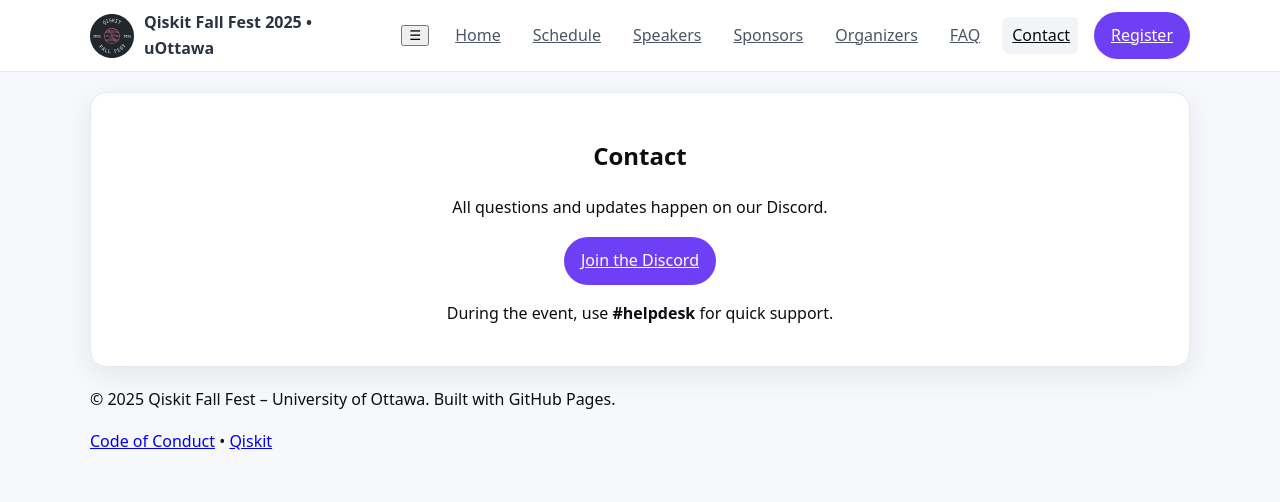
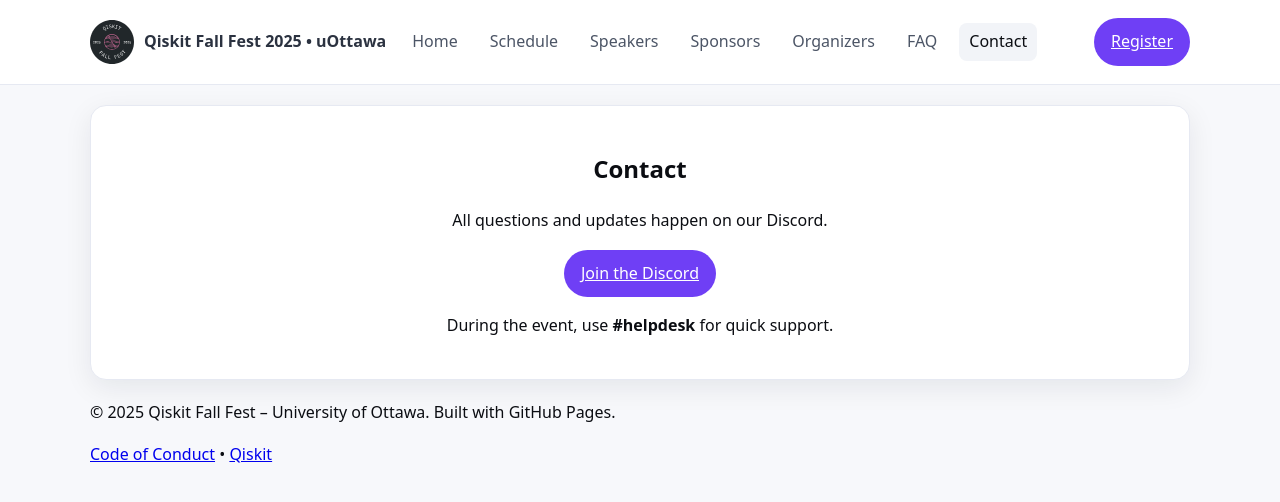
Before and after one commit to utkarshh-singh/fall-fest-2025-website, a Jekyll site: the page built from contact.md, in a window 1280 px wide. Shown: the top 502 px of the page. Built offline with Jekyll 4.4.1, drawn with Linux system fonts in a browser that asks for light colours.

Commit message:
Update style.css

```diff
--- a/assets/style.css
+++ b/assets/style.css
@@ -119,3 +119,42 @@
 
 /* Mobile tweaks */
 @media (max-width:640px){ .hero h1{font-size:36px} }
+
+/* --- Header / Nav polish --- */
+.site-header{
+  position:sticky; top:0; z-index:10;
+  background:rgba(255,255,255,.92);
+  backdrop-filter:saturate(140%) blur(8px);
+  border-bottom:1px solid var(--border);
+}
+.nav{display:flex; align-items:center; justify-content:space-between; gap:16px; min-height:64px; padding:10px 0}
+.brand{display:flex; align-items:center; gap:12px; text-decoration:none; color:var(--text); font-weight:700}
+.logo{width:44px; height:44px; border-radius:12px; display:block}
+
+/* Desktop menu */
+.site-menu{display:flex; gap:14px; align-items:center; white-space:nowrap}
+.nav-link{
+  position:relative;
+  color:#4c5566; text-decoration:none; padding:8px 10px; border-radius:10px;
+  transition:color .2s ease, background .2s ease;
+}
+.nav-link:hover{ color:var(--text); background:#f2f4f8 }
+.nav-link.active{ color:var(--text); background:#eef2ff }         /* subtle pill */
+.nav-link.active::after, .nav-link:hover::after{
+  content:""; position:absolute; left:10px; right:10px; bottom:-6px;
+  height:3px; border-radius:3px; background:linear-gradient(90deg,var(--brand),var(--accent));
+}
+
+/* Mobile toggle */
+.nav-toggle{ display:none; background:#fff; border:1px solid var(--border); border-radius:10px; padding:6px 10px; font-size:1rem }
+@media (max-width:820px){
+  .site-menu{
+    position:absolute; right:20px; top:64px;
+    display:none; flex-direction:column; gap:8px;
+    background:#fff; border:1px solid var(--border); border-radius:12px; padding:10px;
+    box-shadow:0 12px 30px rgba(15,23,42,.12);
+  }
+  .nav-toggle{ display:inline-block }
+  .site-header.menu-open .site-menu{ display:flex }
+  .nav-link{ padding:8px 12px }
+}
```
